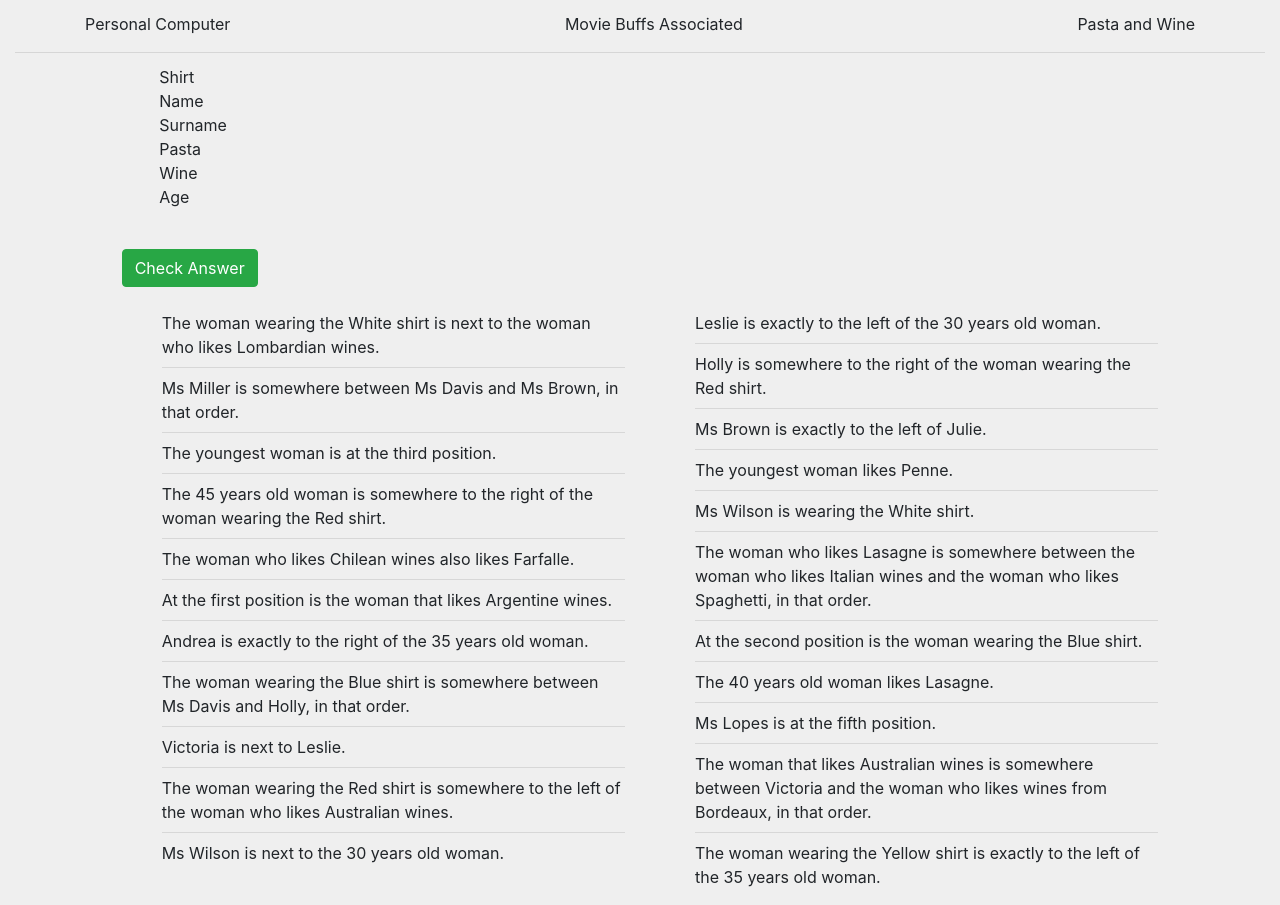
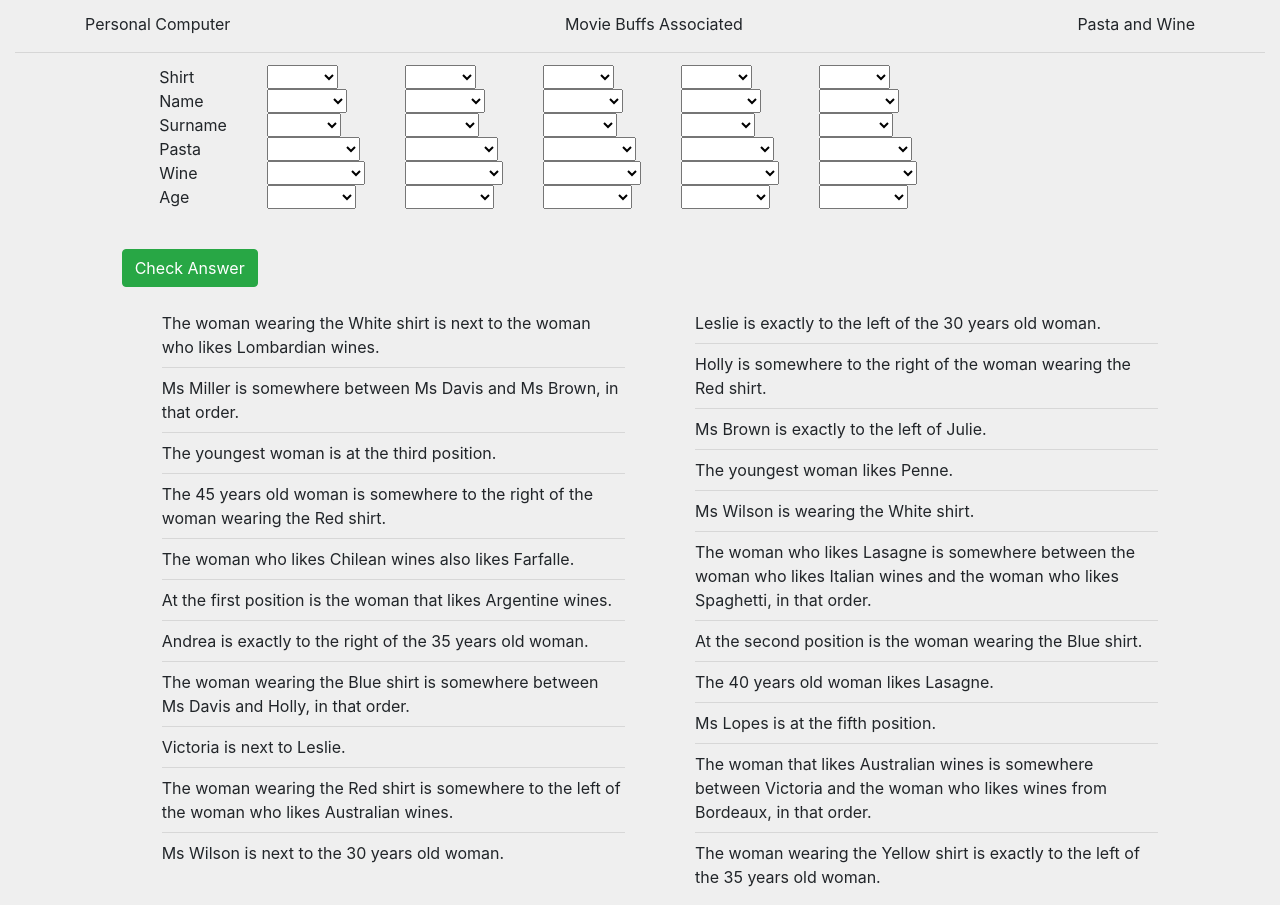
Before and after one commit to alexandreboudet/NoProblemo, a website: page src/front/index.html in a window 1280 px wide. Drawn offline with nearby package versions, Linux system fonts and the light colour scheme.

Commit message:
added pasta wine functionnal aspect

```diff
--- a/src/front/index.html
+++ b/src/front/index.html
@@ -114,9 +114,21 @@
                                 <li>Age</li>
                             </ul>
                         </div>
-                        <div id="pastaWineTables">
-
-                        </div>
+                            <div class="pastaWineTables">
+                                <ul></ul>
+                            </div>
+                            <div class="pastaWineTables">
+                                <ul></ul>
+                            </div>
+                            <div class="pastaWineTables">
+                                <ul></ul>
+                            </div>
+                            <div class="pastaWineTables">
+                                <ul></ul>
+                            </div>
+                            <div class="pastaWineTables">
+                                <ul></ul>
+                            </div>
                     </div>
                     <button class="btn btn-md btn-success mt-2 mb-4" id="pastaWinecheckAnswer">Check Answer</button>
                     <div class="row" id="questionRow">
--- a/src/front/puzzle.js
+++ b/src/front/puzzle.js
@@ -82,24 +82,27 @@ $(document).ready(() => {
     $("#pastaWinecheckAnswer").click(() => {
         let pastaWineDznData = [
             [], // Shirt
+            [], // Name
             [], // Surname
             [], // Pasta
             [], // Wine
             [] // Age
         ];
 
-        /*for (let i = 0; i < 4; i++) {
-            for (let j = 0; j < 5; j++) {
-                let tempInd = movieBuffGlobalData[i].findIndex((element) => element == movieBuffOutputData[j][i]);
-                if(tempInd >= 0){
-                    movieBuffDznData[i].push(tempInd+1);
-                } else {
-                    movieBuffDznData[i].push("_");
-                }
-            }
-        }*/
 
-        console.log(pastaWineDznData);
+        $("select").each(function(rowIndex) {
+            pastaWineDznData[rowIndex % 6].push($(this).val() == -1 ? "_" : $(this).val());
+        });
+
+        console.table(pastaWineDznData);
+
+        var data = {
+            array: pastaWineDznData
+        }
+
+        $.post("http://localhost:3000/checkAnswerPastaWine", data, function(res, status) {
+            alert(res)
+        })
     });
 
     // Navbar
@@ -123,12 +126,6 @@ $(document).ready(() => {
 
     // Init
 
-    const shirtData = ['blue','green','red','white','yellow'];
-    const nameData = ['Andrea','Holly','Julie','Leslie','Victoria'];
-    const surnameData = ['Brown','Davis','Lopes','Miller','Wilson'];
-    const pastaData = ['farfalle','lasagne','penne','spaghetti','ravioli'];
-    const wineData = ['Australian','Argentine','Chilean','French','Italian'];
-    const ageData = ['30 years','35 years','40 years','45 years','50 years'];
 
     let personalComputerOutputData = [
         ["13\'","","",""],
@@ -627,4 +624,38 @@ $(document).ready(() => {
         }
     });
 
+
+
+    const shirtData = ['blue','green','red','white','yellow'];
+    const nameData = ['Andrea','Holly','Julie','Leslie','Victoria'];
+    const surnameData = ['Brown','Davis','Lopes','Miller','Wilson'];
+    const pastaData = ['farfalle','lasagne','penne','spaghetti','ravioli'];
+    const wineData = ['Australian','Argentine','Chilean','French','Italian'];
+    const ageData = ['30 years','35 years','40 years','45 years','50 years'];
+
+    const globalPastaWineData = [
+        shirtData,
+        nameData,
+        surnameData,
+        pastaData,
+        wineData,
+        ageData
+    ]
+
+
+    const generateSelect = (rowIndex) => {
+        let generatedTable = "<li><select><option value=\"-1\"></option>";
+        globalPastaWineData[rowIndex].forEach((item, itemIndex) => {
+            generatedTable += "<option value=\""+itemIndex+"\">"+item+"</option>";
+        })
+        generatedTable += "</select></li>";
+        return generatedTable;
+    }
+
+    $("div.pastaWineTables > ul").each(function (columnIndex) {
+        for(let rowIndex = 0; rowIndex < 6; rowIndex++) {
+            $(this).append(generateSelect(rowIndex));
+        }
+    });
+
 });
```
